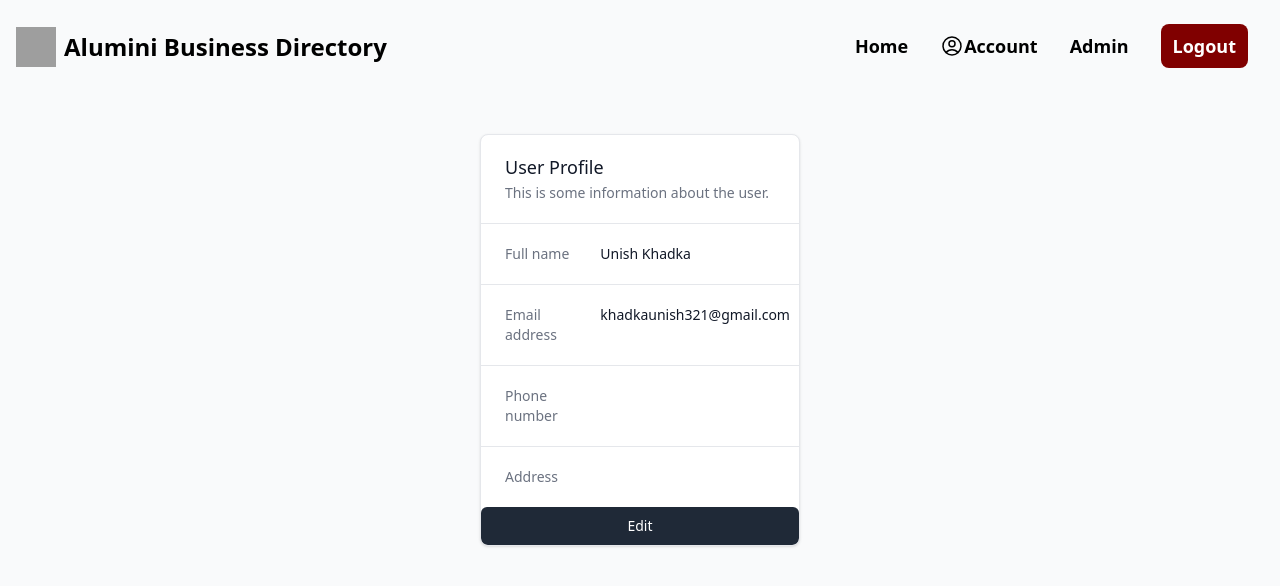
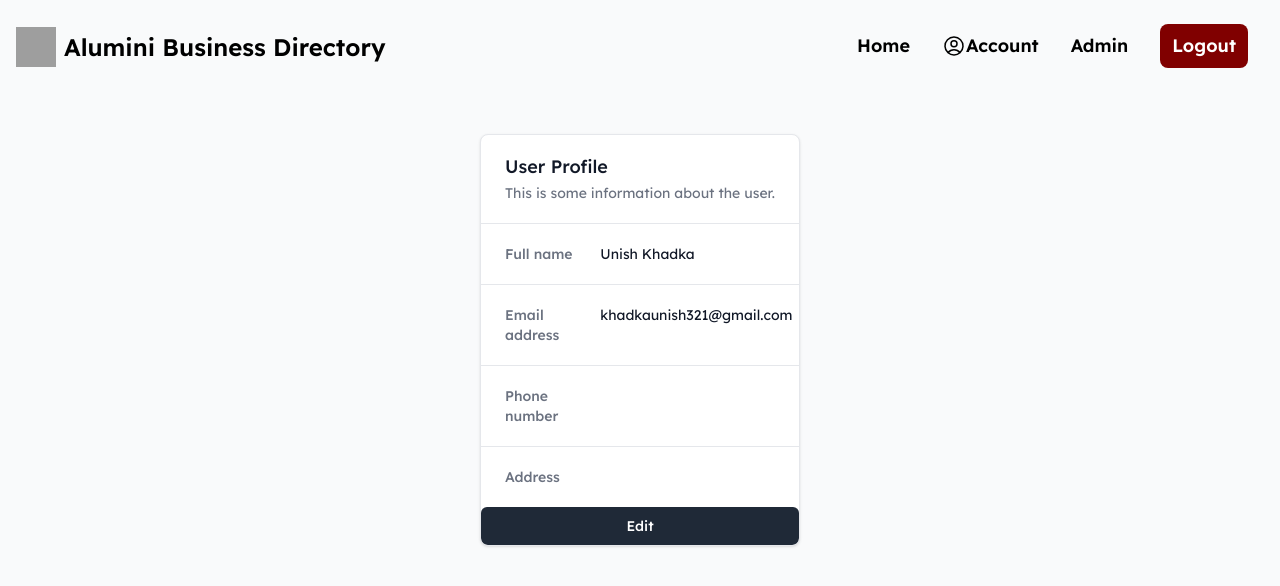
Before and after one commit to Zeusangis/gdsc_it_code_challenge, a Django app: page /account/ in a window 1280 px wide. Shown: the top 586 px of the page. Run offline with Django 5.2, Linux system fonts and the light colour scheme; a user stored in the database is signed in; some libraries are stand-ins or nearby versions; grey boxes are pictures that could not be loaded.

Commit message:
updated fonts and card

```diff
--- a/alumini/templates/alumini/alumni_cards.html
+++ b/alumini/templates/alumini/alumni_cards.html
@@ -60,7 +60,7 @@
 
       <div class="text-xs font-light my-2">
         <p
-          class="border border-1 border-[#800000] rounded my-3 py-1 px-2 text-[#800000] text-center inline-flex flex items-center"
+          class="border border-1 border-[#800000] rounded my-3 py-1 px-2 text-[#800000] text-center inline-flex flex items-center gap-2"
         >
           <svg
             xmlns="http://www.w3.org/2000/svg"
--- a/templates/main.html
+++ b/templates/main.html
@@ -9,7 +9,12 @@
       type="image/x-icon"
       href="https://utfs.io/f/UwrgskiXFxleNb8FXMYUBQdFgV7rW9H2XyEIwp6xuDAM1tki"
     />
-
+    <link rel="preconnect" href="https://fonts.googleapis.com" />
+    <link rel="preconnect" href="https://fonts.gstatic.com" crossorigin />
+    <link
+      href="https://fonts.googleapis.com/css2?family=Lexend:wght@100..900&display=swap"
+      rel="stylesheet"
+    />
     <title>{%block title%}ULM Alumni Directory{%endblock%}</title>
     <script>
       tailwind.config = {
@@ -28,7 +33,7 @@
     </script>
   </head>
 
-  <body class="bg-gray-50">
+  <body class="bg-gray-50" style="font-family: 'Lexend', sans-serif">
     {% include "navbar.html" %} {% block content%}{% endblock %}
   </body>
 </html>
```
